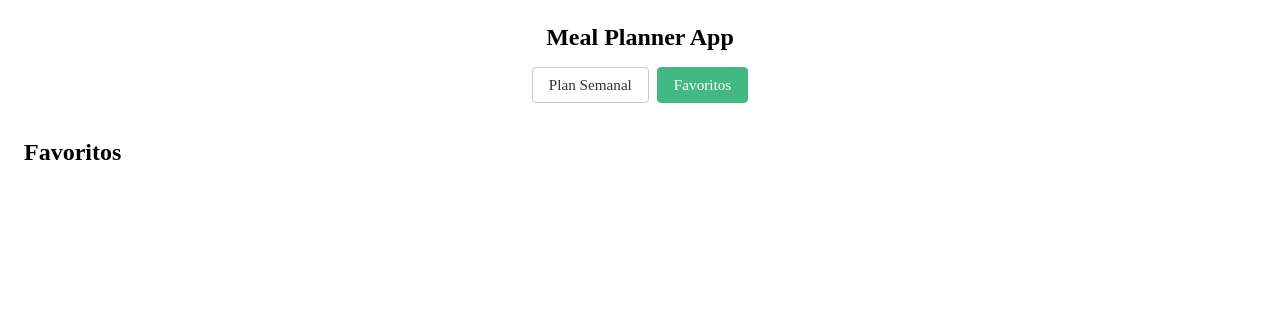
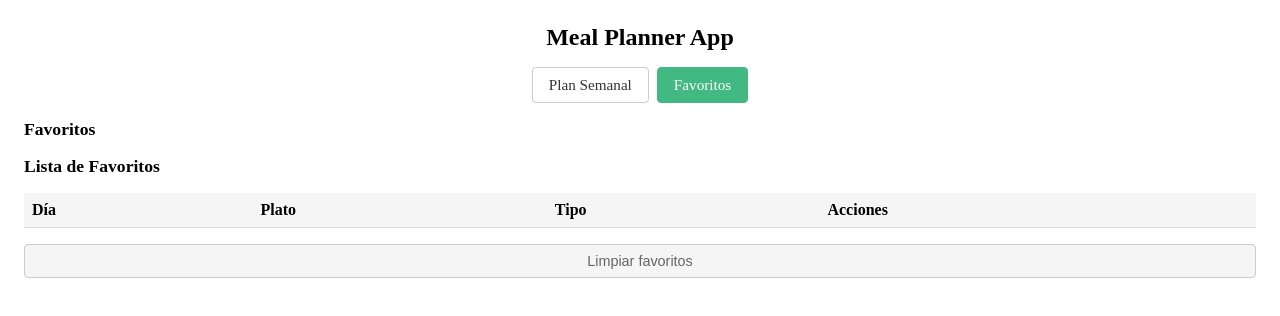
Before and after one commit to RubenZubicoa/Master-FrontEnd-LemonCode, a Vue app in the folder Modulo5/Vue/: page /favoritos in a window 1280 px wide. Shown: the top 316 px of the page. Built offline with nearby package versions, Linux system fonts and the light colour scheme; the HTML template or start-up script is replaced by a standard one.

Commit message:
feat: crear vista de favoritos

```diff
--- a/Modulo5/Vue/src/assets/main.css
+++ b/Modulo5/Vue/src/assets/main.css
@@ -0,0 +1,79 @@
+h2 {
+    margin: 0 0 1rem;
+    font-size: 1.1rem;
+  }
+
+  table {
+    width: 100%;
+    border-collapse: collapse;
+  }
+
+  th,
+  td {
+    padding: 0.5rem;
+    text-align: left;
+    border-bottom: 1px solid #ddd;
+  }
+
+  th {
+    background: #f5f5f5;
+    font-weight: 600;
+  }
+
+  tbody tr:last-child td {
+    border-bottom: none;
+  }
+
+  tbody tr:hover {
+    background: #fafafa;
+  }
+
+  .actions {
+    display: flex;
+    gap: 0.35rem;
+    flex-wrap: wrap;
+  }
+
+  .btn {
+    padding: 0.35rem 0.6rem;
+    font-size: 0.85rem;
+    border: 1px solid #ccc;
+    border-radius: 4px;
+    cursor: pointer;
+    background: white;
+  }
+
+  .btn:hover {
+    filter: brightness(0.95);
+  }
+
+  .btn-edit {
+    color: #2c7a5e;
+    border-color: #42b883;
+  }
+
+  .btn-delete {
+    color: #c0392b;
+    border-color: #e74c3c;
+  }
+
+  .btn-favorite {
+    color: #d4a017;
+    border-color: #f1c40f;
+  }
+
+  .btn-clear {
+    width: 100%;
+    margin-top: 1rem;
+    padding: 0.5rem;
+    font-size: 0.9rem;
+    color: #666;
+    background: #f5f5f5;
+    border: 1px solid #ccc;
+    border-radius: 4px;
+    cursor: pointer;
+  }
+
+  .btn-clear:hover {
+    background: #eee;
+  }
--- a/Modulo5/Vue/src/components/favorites.vue
+++ b/Modulo5/Vue/src/components/favorites.vue
@@ -0,0 +1,37 @@
+<script setup lang="ts">
+import { useFavoritosStore } from '../store'
+
+
+const removeFavorito = (id: number) => {
+  useFavoritosStore().removeFavorito(id)
+}
+
+const clearFavoritos = () => {
+  useFavoritosStore().clearFavoritos()
+}
+</script>
+
+<template>
+    <section class="list">
+        <h2>Lista de Favoritos</h2>
+        <table>
+        <thead>
+            <tr>
+                <th>Día</th>
+                <th>Plato</th>
+                <th>Tipo</th>
+                <th>Acciones</th>
+            </tr>
+        </thead>
+        <tbody>
+            <tr v-for="favorito in useFavoritosStore().favoritos" :key="favorito.id">
+                <td>{{ favorito.dia }}</td>
+                <td>{{ favorito.nombre }}</td>
+                <td>{{ favorito.tipo }}</td>
+                <td><button type="button" class="btn btn-delete" @click="removeFavorito(favorito.id)">Eliminar</button></td>
+            </tr>
+        </tbody>
+    </table>
+        <button type="button" class="btn btn-clear" @click="clearFavoritos()">Limpiar favoritos</button>
+    </section>
+</template>
--- a/Modulo5/Vue/src/components/list.vue
+++ b/Modulo5/Vue/src/components/list.vue
@@ -1,4 +1,5 @@
 <script setup lang="ts">
+import type { Plato } from '@/models/Plato'
 import { useFavoritosStore, usePlatosStore } from '../store'
 
 const platos = usePlatosStore().platos
@@ -10,7 +11,10 @@ const deletePlato = (id: number) => {
 const clearPlatos = () => {
   usePlatosStore().clearPlatos()
 }
-// const favoritos = favoritosStore.favoritos
+
+const addFavorito = (plato: Plato) => {
+  useFavoritosStore().addFavorito(plato)
+}
 </script>
 
 <template>
@@ -33,7 +37,7 @@ const clearPlatos = () => {
           <td class="actions">
             <button type="button" class="btn btn-edit">Editar</button>
             <button type="button" class="btn btn-delete" @click="deletePlato(plato.id)">Eliminar</button>
-            <!-- <button type="button" class="btn btn-favorite" @click="favoritosStore.addFavorito(plato)">Favorito</button> -->
+            <button type="button" class="btn btn-favorite" @click="addFavorito(plato)">Favorito</button>
           </td>
         </tr>
       </tbody>
@@ -51,83 +55,5 @@ const clearPlatos = () => {
   border-radius: 8px;
 }
 
-h2 {
-  margin: 0 0 1rem;
-  font-size: 1.1rem;
-}
 
-table {
-  width: 100%;
-  border-collapse: collapse;
-}
-
-th,
-td {
-  padding: 0.5rem;
-  text-align: left;
-  border-bottom: 1px solid #ddd;
-}
-
-th {
-  background: #f5f5f5;
-  font-weight: 600;
-}
-
-tbody tr:last-child td {
-  border-bottom: none;
-}
-
-tbody tr:hover {
-  background: #fafafa;
-}
-
-.actions {
-  display: flex;
-  gap: 0.35rem;
-  flex-wrap: wrap;
-}
-
-.btn {
-  padding: 0.35rem 0.6rem;
-  font-size: 0.85rem;
-  border: 1px solid #ccc;
-  border-radius: 4px;
-  cursor: pointer;
-  background: white;
-}
-
-.btn:hover {
-  filter: brightness(0.95);
-}
-
-.btn-edit {
-  color: #2c7a5e;
-  border-color: #42b883;
-}
-
-.btn-delete {
-  color: #c0392b;
-  border-color: #e74c3c;
-}
-
-.btn-favorite {
-  color: #d4a017;
-  border-color: #f1c40f;
-}
-
-.btn-clear {
-  width: 100%;
-  margin-top: 1rem;
-  padding: 0.5rem;
-  font-size: 0.9rem;
-  color: #666;
-  background: #f5f5f5;
-  border: 1px solid #ccc;
-  border-radius: 4px;
-  cursor: pointer;
-}
-
-.btn-clear:hover {
-  background: #eee;
-}
 </style>
--- a/Modulo5/Vue/src/pages/favoritos.vue
+++ b/Modulo5/Vue/src/pages/favoritos.vue
@@ -1,3 +1,9 @@
+<script setup lang="ts">
+import Favorites from '../components/favorites.vue'
+
+</script>
+
 <template>
     <h2>Favoritos</h2>
+    <Favorites />
 </template>
--- a/Modulo5/Vue/src/store.ts
+++ b/Modulo5/Vue/src/store.ts
@@ -31,5 +31,11 @@ export const useFavoritosStore = defineStore('favoritos', {
         removeFavorito(id: number) {
             this.favoritos = this.favoritos.filter((favorito) => favorito.id !== id)
         },
+        clearFavoritos() {
+            const confirm = window.confirm('¿Estás seguro de querer limpiar los favoritos?')
+            if (confirm) {
+                this.favoritos.splice(0, this.favoritos.length)
+            }
+        },
     },
 })
```
